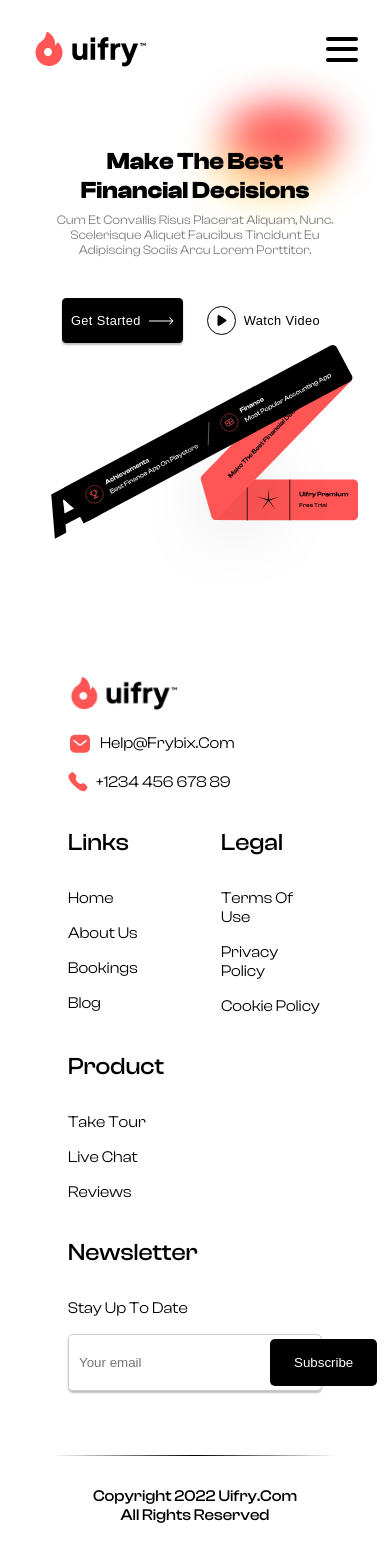
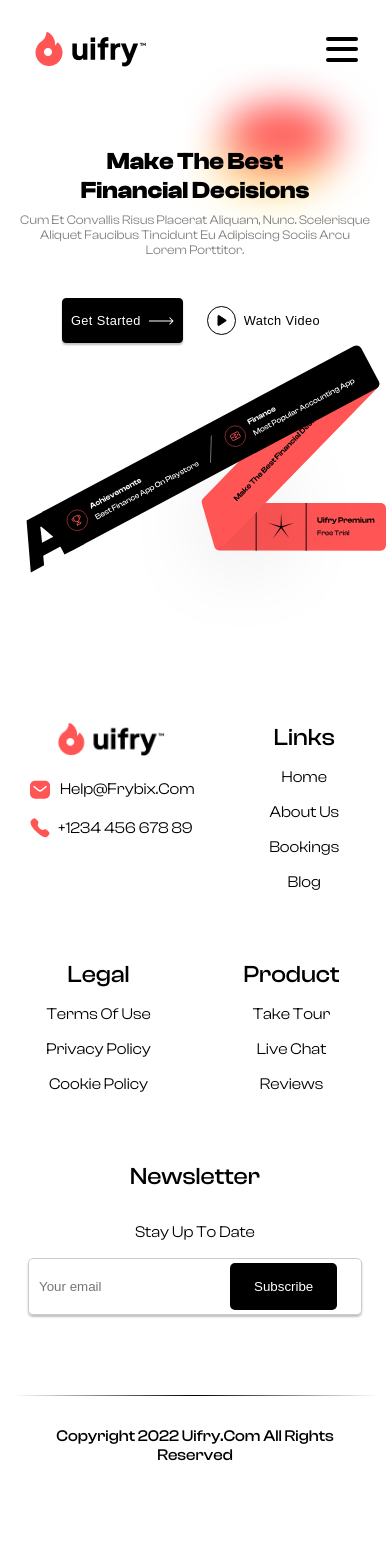
Before and after one commit to Peeyush642/uifry_bs, a React (Create React App) app: page / in a window 390 px wide. Shown: the top 1562 px of the page. After the commit the page ends 1505 px from the top, so only its background shows below. Built offline with nearby package versions, Linux system fonts and the light colour scheme.

Commit message:
Styling Updates

```diff
--- a/src/App.css
+++ b/src/App.css
@@ -54,3 +54,9 @@
     width: 100%;
   }
 }
+
+@media screen and (max-width: 500px) {
+  .app__wrapper {
+    padding: 0 0.25rem;
+  }
+}
--- a/src/components/Footer/Footer.module.css
+++ b/src/components/Footer/Footer.module.css
@@ -1,7 +1,7 @@
 /* src/components/Footer.module.css */
 .footer {
     background-color: white;
-    padding: 20px;
+    padding: 1rem;
     width: 100%;
 }
 
@@ -112,3 +112,25 @@ box-shadow: 0px 2px 2px rgba(0, 0, 0, 0.25);
     height: 1px;
     background: linear-gradient(to right, transparent, #000, transparent);
 }
+
+@media  screen and (max-width: 500px) {
+    .footer {
+        padding: 0.5rem;
+    }
+    .container {
+        /* flex-direction: column; */
+        text-align: center;
+        padding: 0.25;
+    }
+
+    .contact, .links, .legal, .product, .newsletter {
+        padding: 1rem;
+    }
+
+    .links ul, .legal ul, .product ul{
+        padding: 0;
+    }
+    .email, .phone {
+        justify-content: center;
+    }
+}
--- a/src/components/Navbar/Navbar.module.css
+++ b/src/components/Navbar/Navbar.module.css
@@ -100,6 +100,7 @@
       gap: 0;
       max-height: 0;
       overflow: hidden;
+      box-shadow: 0px 4px 4px rgba(0, 0, 0, 0.25);
       z-index: 100;
       transition: max-height 0.5s ease-out;
     }
```
